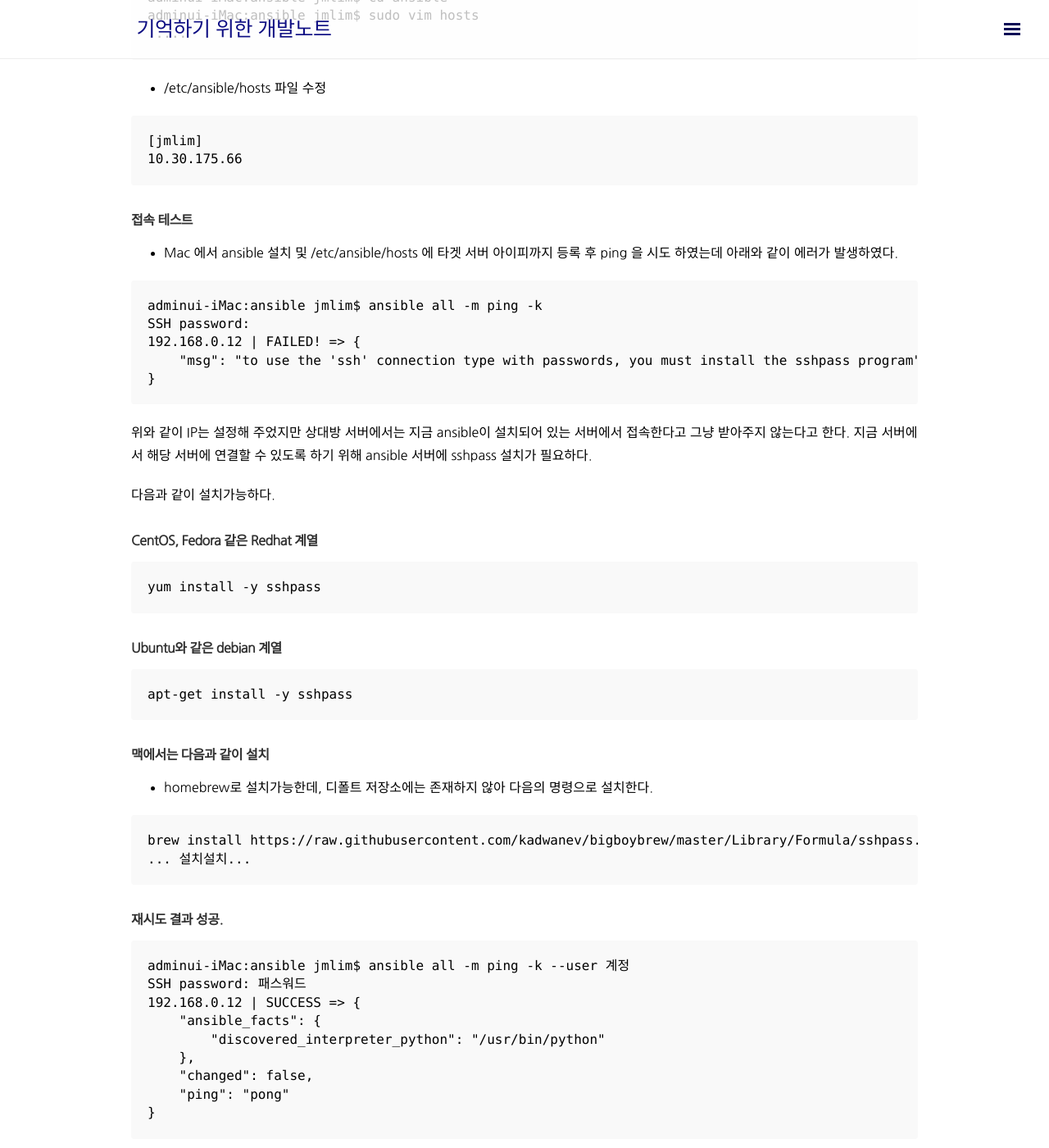
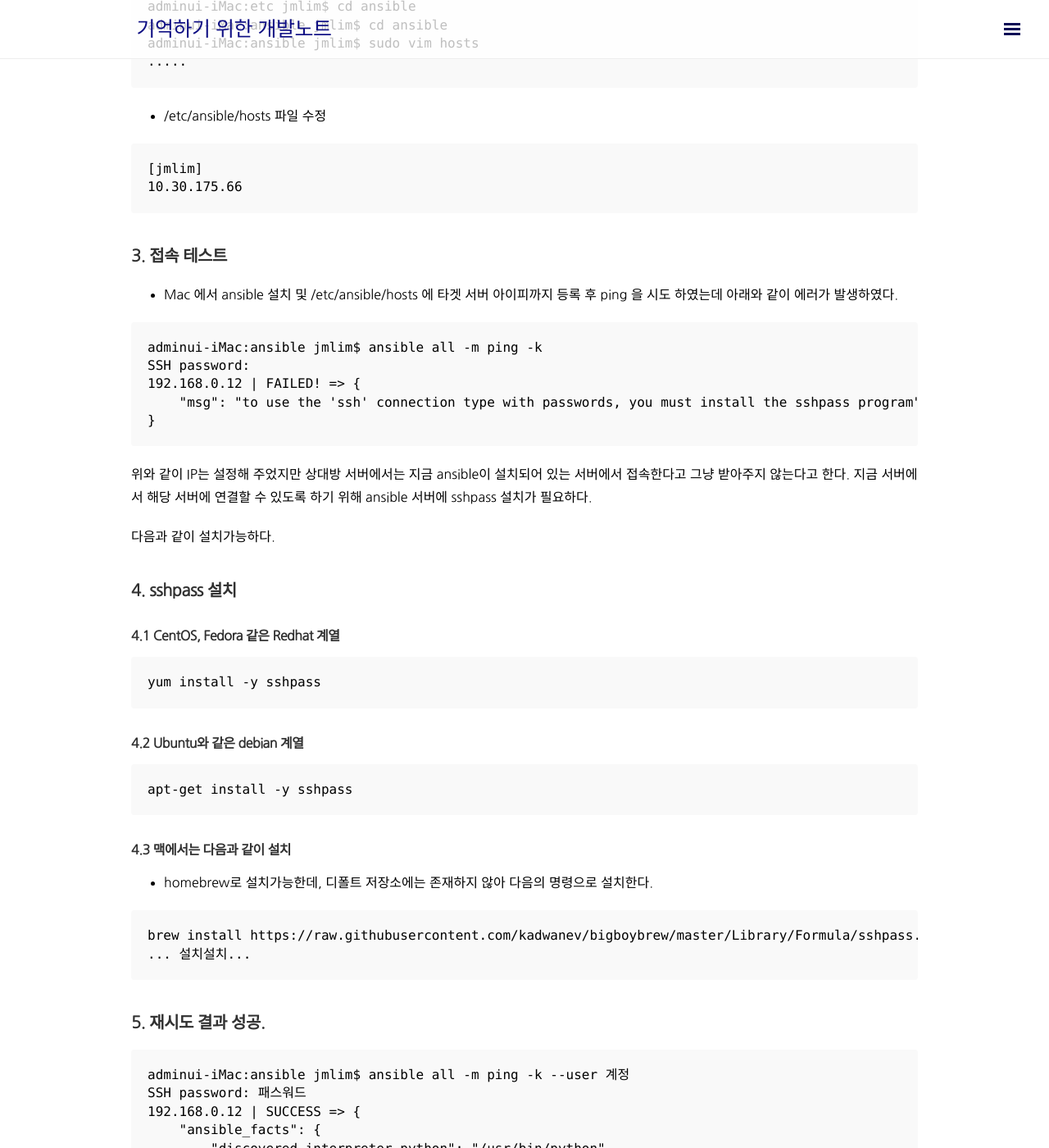
Before and after one commit to jmlim/jmlim.github.com, a Jekyll site: the page built from _posts/ansible/2020-01-28-ansible-setup.md, in a window 1280 px wide and 1400 px high, scrolled down 668 px. Shown: the whole window at 82% size. Built offline with Jekyll 4.4.1, drawn with Linux system fonts in a browser that asks for light colours; nearby versions of some CDN libraries; comment, search, counter and statistics services are not loaded; some of the changed text lies outside the part shown.

Commit message:
앤서블 설치 포스팅 수정

```diff
--- a/_posts/ansible/2020-01-28-ansible-setup.md
+++ b/_posts/ansible/2020-01-28-ansible-setup.md
@@ -9,14 +9,14 @@ tags: [Ansible, 앤서블]
 
 ---
 
-### Ansible pip3 로 설치
+## 1. Ansible pip3 로 설치
 > pip3 를 통해 설치하였다.
 
 ~~~
 adminui-iMac: jmlim$ pip3 install ansible
 ~~~
 
-### Ansible 설정하기.
+## 2.  Ansible 설정하기.
 - /etc/ansible 폴더 추가 후 hosts 파일 생성
 
 ~~~
@@ -35,7 +35,7 @@ adminui-iMac:ansible jmlim$ sudo vim hosts
 10.30.175.66
 ~~~
 
-### 접속 테스트
+## 3. 접속 테스트
 - Mac 에서 ansible 설치 및 /etc/ansible/hosts 에 타겟 서버 아이피까지 등록 후 ping 을 시도 하였는데 아래와 같이 에러가 발생하였다.
 
 ~~~
@@ -50,18 +50,18 @@ SSH password:
 지금 서버에서 해당 서버에 연결할 수 있도록 하기 위해 ansible 서버에 sshpass 설치가 필요하다.
 
 다음과 같이 설치가능하다.
-
-### CentOS, Fedora 같은 Redhat 계열
+## 4. sshpass 설치
+### 4.1 CentOS, Fedora 같은 Redhat 계열
 ~~~
 yum install -y sshpass
 ~~~
 
-### Ubuntu와 같은 debian 계열
+### 4.2 Ubuntu와 같은 debian 계열
 ~~~
 apt-get install -y sshpass
 ~~~
 
-### 맥에서는 다음과 같이 설치
+### 4.3 맥에서는 다음과 같이 설치
 - homebrew로 설치가능한데, 디폴트 저장소에는 존재하지 않아 다음의 명령으로 설치한다.
 
 ~~~
@@ -69,7 +69,7 @@ brew install https://raw.githubusercontent.com/kadwanev/bigboybrew/master/Librar
 ... 설치설치...
 ~~~
 
-### 재시도 결과 성공.
+## 5. 재시도 결과 성공.
 ~~~
 adminui-iMac:ansible jmlim$ ansible all -m ping -k --user 계정
 SSH password: 패스워드
```
